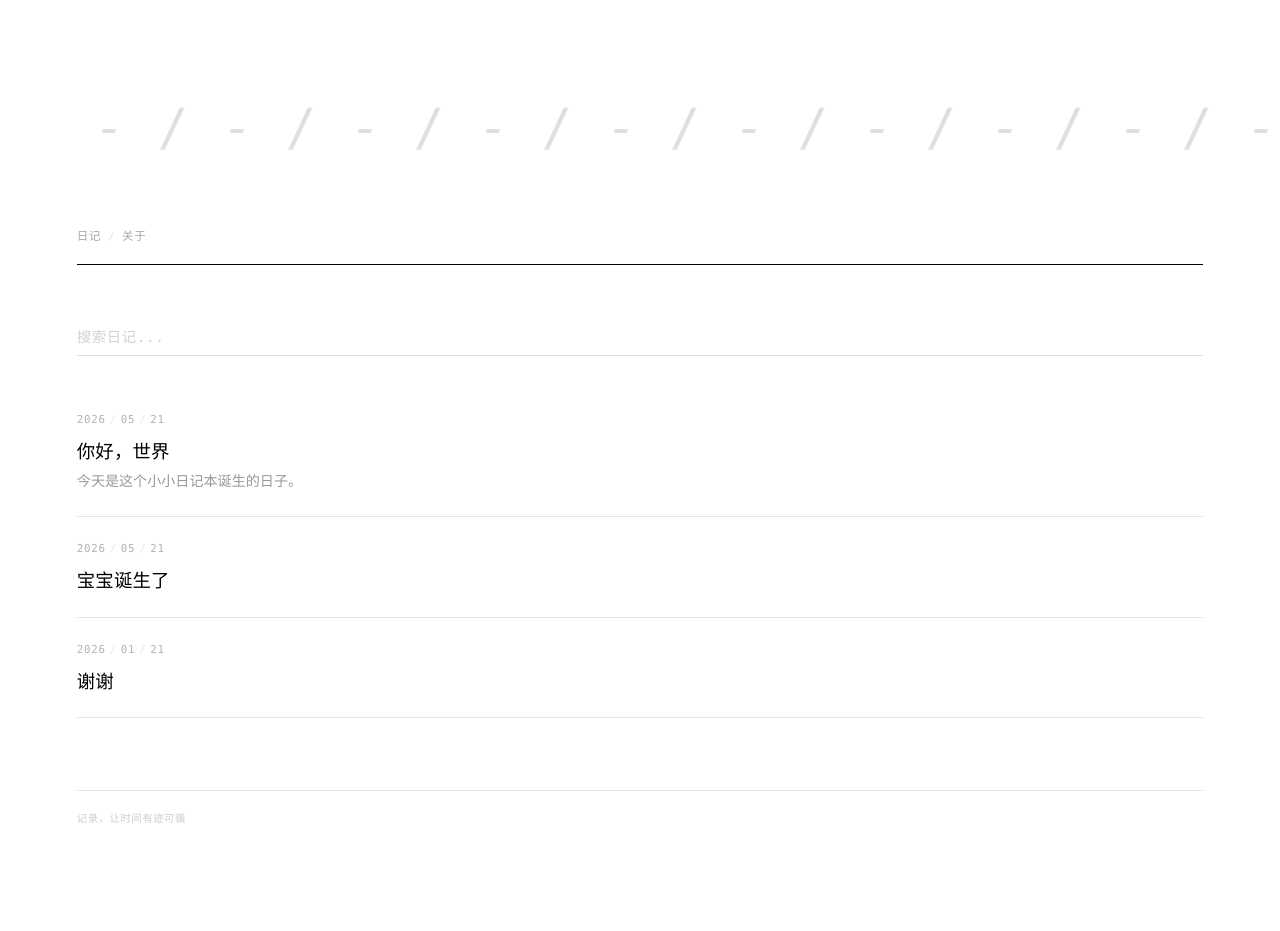
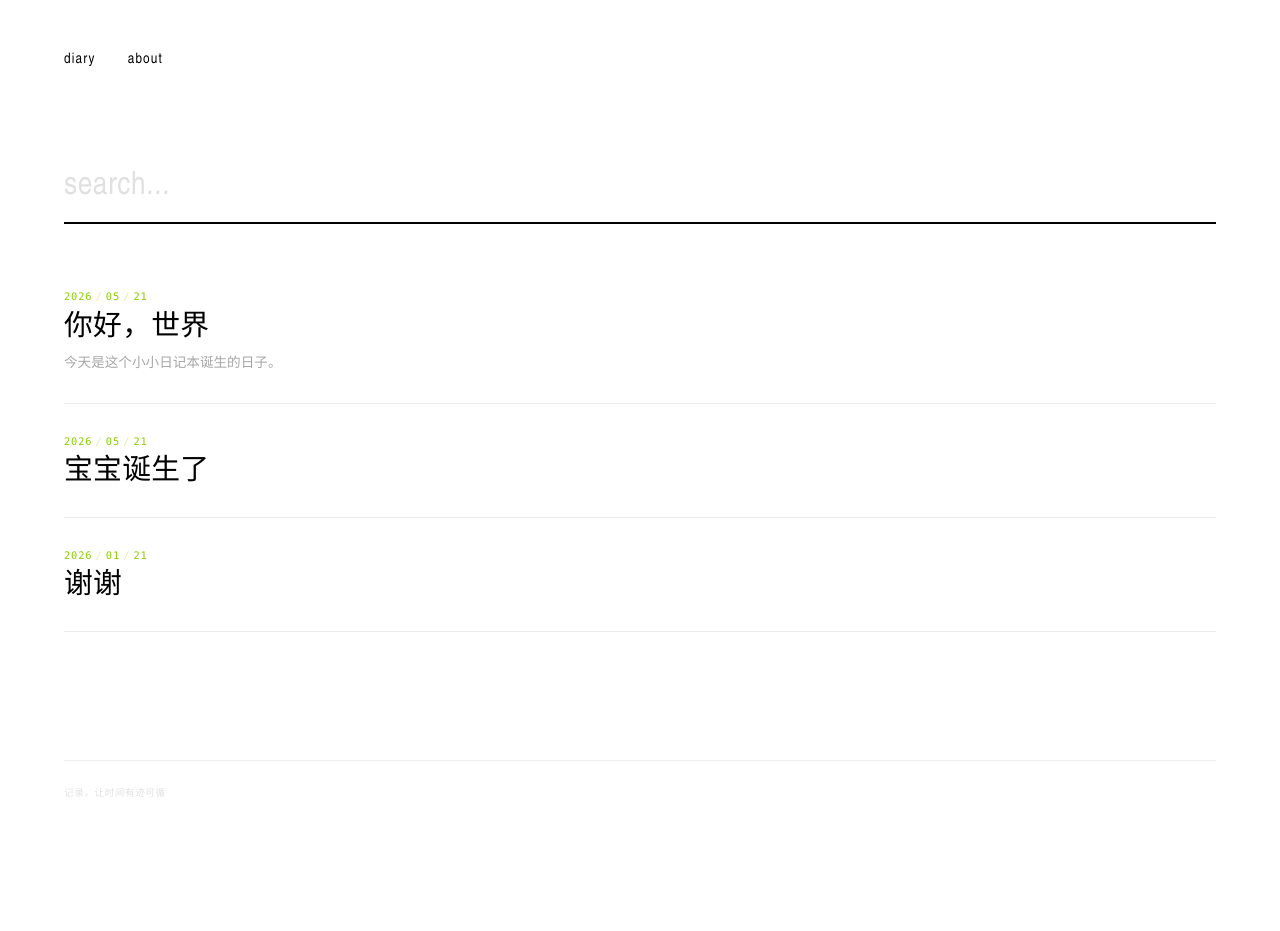
Before and after one commit to xjjjj159/xjjwri, a Jekyll site: the page built from index.html, in a window 1280 px wide. Built offline with Jekyll 4.4.1, drawn with Linux system fonts in a browser that asks for light colours; after the commit the page ends 900 px from its top, so only the background shows below that.

Commit message:
BRUT 风格大革新：Brat 绿 + Arial Narrow + 拉伸字体 + 反设计极简
- 配色：纯白底 + 纯黑字 + #8ACE00 neon green 点缀
- 字体：Arial Narrow 标题 + -apple-system 正文 + SF Mono 日期
- 标题 text-transform: lowercase，hover 时 scaleY 拉伸
- 导航改为英文小写 diary / about
- 搜索框 2rem 超大字号 + 绿色聚焦线
- 文章卡片 hover 右移，标题 hover 拉伸变色
- 文章页标题 clamp(2.5rem, 8vw, 5rem) 超大响应式
- 图片全幅出血显示
- 绿线/绿色日期/绿色引用左边框作为唯一色彩点缀
- 灯箱关闭按钮 hover 变绿拉伸
- 全部去除圆角、阴影、渐变

Co-Authored-By: Claude Opus 4.7 <noreply@anthropic.com>

```diff
--- a/_includes/head.html
+++ b/_includes/head.html
@@ -1,7 +1,7 @@
 <meta charset="UTF-8">
 <meta name="viewport" content="width=device-width, initial-scale=1.0, viewport-fit=cover">
 <meta http-equiv="X-UA-Compatible" content="ie=edge">
-<title>{% if page.title %}{{ page.title }} — {{ site.title }}{% else %}{{ site.title }}{% endif %}</title>
+<title>{% if page.title %}{{ page.title }}{% else %}{{ site.title }}{% endif %}</title>
 <meta name="description" content="{% if page.description %}{{ page.description }}{% else %}{{ site.description }}{% endif %}">
 
 <link rel="stylesheet" href="{{ site.baseurl }}/assets/css/main.css">
--- a/_includes/header.html
+++ b/_includes/header.html
@@ -1,14 +1,6 @@
-<!-- Structural twig element -->
-<div class="site-twig" aria-hidden="true">
-  <span>-</span><span>/</span><span>-</span><span>/</span><span>-</span><span>/</span><span>-</span><span>/</span><span>-</span><span>/</span><span>-</span><span>/</span><span>-</span><span>/</span><span>-</span><span>/</span><span>-</span><span>/</span><span>-</span><span>/</span>
-</div>
-
 <header class="site-header">
-  <div class="site-header__inner">
-    <span class="site-header__nav">
-      <a href="{{ site.baseurl }}/" class="site-header__link">日记</a>
-      <span class="site-header__sep">/</span>
-      <a href="{{ site.baseurl }}/about" class="site-header__link">关于</a>
-    </span>
-  </div>
+  <span class="site-header__nav">
+    <a href="{{ site.baseurl }}/" class="site-header__link">diary</a>
+    <a href="{{ site.baseurl }}/about" class="site-header__link">about</a>
+  </span>
 </header>
--- a/_includes/post-card.html
+++ b/_includes/post-card.html
@@ -11,10 +11,8 @@
     <a href="{{ site.baseurl }}{{ post.url }}">{{ post.title }}</a>
   </h2>
 
-  {% assign excerpt_text = post.excerpt | strip_html | normalize_whitespace | truncate: 200 %}
+  {% assign excerpt_text = post.excerpt | strip_html | normalize_whitespace | truncate: 140 %}
   {% if excerpt_text != "" %}
-  <div class="post-card__excerpt">
-    {{ excerpt_text }}
-  </div>
+  <div class="post-card__excerpt">{{ excerpt_text }}</div>
   {% endif %}
 </article>
--- a/assets/css/main.scss
+++ b/assets/css/main.scss
@@ -1,14 +1,15 @@
 ---
-# Front Matter 告诉 Jekyll 处理此 SCSS 文件
 ---
 
 /* ===================================
-   TWIGS — Apple-native avant-garde
+   BRUT DIARY — brat + twigs avant-garde
    =================================== */
 
 :root {
-  --font-app: -apple-system, "Helvetica Neue", "PingFang SC", system-ui, sans-serif;
-  --font-mono: "SF Mono", SFMono-Regular, Menlo, Monaco, Consolas, monospace;
+  --green: #8ACE00;
+  --font-heading: "Arial Narrow", "HelveticaNeue-Condensed", "Helvetica Neue Condensed", "Arial", sans-serif;
+  --font-body: -apple-system, "PingFang SC", "Helvetica Neue", system-ui, sans-serif;
+  --font-mono: "SF Mono", SFMono-Regular, Menlo, Consolas, monospace;
 }
 
 *, *::before, *::after { box-sizing: border-box; margin: 0; padding: 0; border-radius: 0 !important; }
@@ -16,286 +17,258 @@
 html {
   -webkit-text-size-adjust: 100%;
   -webkit-font-smoothing: antialiased;
-  -moz-osx-font-smoothing: grayscale;
-  text-rendering: optimizeLegibility;
 }
 
 body {
-  font-family: var(--font-app);
+  font-family: var(--font-body);
   font-size: 16px;
-  font-weight: 300;
-  line-height: 1.8;
+  font-weight: 400;
+  line-height: 1.7;
   color: #000;
   background: #fff;
-  padding: 8vw 6vw;
+  padding: 3rem 5vw 6rem;
   min-height: 100vh;
 }
 
-/* --- Structural top twig --- */
-.site-twig {
+/* --- HEADER --- */
+.site-header {
+  margin-bottom: 5rem;
   display: flex;
-  justify-content: space-between;
-  width: 100%;
-  margin-bottom: 8vh;
-  font-family: var(--font-mono);
-  font-size: 4vw;
-  font-weight: 300;
-  line-height: 1;
-  letter-spacing: 0;
-  user-select: none;
-  opacity: 0.12;
-  transition: opacity 0.6s ease;
-}
-.site-twig:hover { opacity: 0.25; }
-.site-twig span {
-  width: 5vw;
-  text-align: center;
-  flex-shrink: 0;
-}
-
-/* --- Header --- */
-.site-header {
-  margin-bottom: 6vh;
-  padding-bottom: 2vh;
-  border-bottom: 1px solid #000;
-  border-bottom-opacity: 0.12;
-}
-.site-header__inner {
-  display: flex;
-  align-items: baseline;
+  align-items: center;
 }
 .site-header__nav {
   display: flex;
-  align-items: baseline;
-  gap: 0.6em;
-  font-family: var(--font-mono);
-  font-size: 0.72rem;
-  font-weight: 300;
-  letter-spacing: 0.06em;
+  gap: 2rem;
+  font-family: var(--font-heading);
+  font-size: 0.9rem;
+  font-weight: 400;
+  text-transform: lowercase;
+  letter-spacing: 0.08em;
 }
 .site-header__link {
   color: #000;
   text-decoration: none;
-  opacity: 0.35;
-  transition: opacity 0.25s ease;
+  transition: all 0.15s ease;
+  display: inline-block;
 }
-.site-header__link:hover { opacity: 0.8; }
-.site-header__sep {
-  opacity: 0.12;
-  font-size: 0.65rem;
+.site-header__link:hover {
+  color: var(--green);
+  transform: scaleY(1.3);
 }
+.site-header__sep { display: none; }
 
-/* --- Search --- */
-.search-wrap {
-  margin-bottom: 6vh;
-}
+/* --- SEARCH --- */
+.search-wrap { margin-bottom: 4rem; }
 .search-input {
   width: 100%;
   border: none;
-  border-bottom: 1px solid rgba(0,0,0,0.12);
+  border-bottom: 2px solid #000;
   background: transparent;
-  padding: 0.6rem 0;
-  font-size: 0.9rem;
-  font-family: var(--font-mono);
-  font-weight: 300;
+  padding: 1rem 0;
+  font-size: 2rem;
+  font-family: var(--font-heading);
+  font-weight: 400;
   color: #000;
   outline: none;
-  letter-spacing: 0.04em;
-  transition: border-color 0.3s ease;
+  text-transform: lowercase;
+  letter-spacing: 0.02em;
+  transition: border-color 0.2s;
 }
-.search-input:focus { border-bottom-color: rgba(0,0,0,0.5); }
-.search-input::placeholder {
-  color: rgba(0,0,0,0.18);
-  font-style: normal;
+.search-input:focus { border-bottom-color: var(--green); }
+.search-input::placeholder { color: rgba(0,0,0,0.12); }
+.search-results { list-style: none; margin-top: 1.5rem; }
+.search-results li {
+  padding: 1rem 0;
+  border-bottom: 1px solid rgba(0,0,0,0.06);
+  cursor: pointer;
+  transition: all 0.15s ease;
 }
-.search-results {
-  list-style: none;
-  margin-top: 0.8rem;
-}
-.search-results li {
-  padding: 0.8rem 0;
-  border-bottom: 1px solid rgba(0,0,0,0.08);
-  cursor: pointer;
-  transition: opacity 0.15s ease;
-}
-.search-results li:active { opacity: 0.4; }
+.search-results li:hover { padding-left: 0.5rem; }
 .search-result__title {
-  font-size: 0.95rem;
+  font-family: var(--font-heading);
+  font-size: 1.2rem;
   font-weight: 400;
-  margin-bottom: 0.2rem;
+  text-transform: lowercase;
+  letter-spacing: 0.03em;
 }
 .search-result__date {
   font-family: var(--font-mono);
-  font-size: 0.68rem;
-  opacity: 0.3;
-  letter-spacing: 0.05em;
+  font-size: 0.65rem;
+  color: var(--green);
+  letter-spacing: 0.08em;
+  margin-top: 0.2rem;
 }
 .search-empty {
-  text-align: left;
-  opacity: 0.18;
+  font-family: var(--font-heading);
+  font-size: 0.85rem;
+  text-transform: lowercase;
+  opacity: 0.15;
   padding: 2rem 0;
-  font-family: var(--font-mono);
-  font-size: 0.8rem;
-  letter-spacing: 0.04em;
+  letter-spacing: 0.06em;
 }
 
-/* --- Post timeline --- */
-.post-timeline {
-  display: flex;
-  flex-direction: column;
-}
+/* --- TIMELINE --- */
+.post-timeline { display: flex; flex-direction: column; }
 .post-timeline.hidden { display: none; }
 
-/* --- Post Card --- */
+/* --- POST CARD --- */
 .post-card {
-  padding: 2.5vh 0;
-  border-bottom: 1px solid rgba(0,0,0,0.10);
-  transition: opacity 0.2s ease;
+  padding: 1.8rem 0;
+  border-bottom: 1px solid rgba(0,0,0,0.08);
+  transition: all 0.2s ease;
 }
+.post-card:hover { padding-left: 1rem; }
 .post-card:first-of-type { padding-top: 0; }
 .post-card__date {
   font-family: var(--font-mono);
-  font-size: 0.68rem;
-  font-weight: 300;
-  letter-spacing: 0.06em;
-  opacity: 0.3;
-  margin-bottom: 0.6rem;
+  font-size: 0.65rem;
+  color: var(--green);
+  letter-spacing: 0.08em;
+  margin-bottom: 0.4rem;
   display: flex;
   align-items: center;
   gap: 0.1rem;
-  transition: opacity 0.25s ease;
+  transition: color 0.2s;
 }
-.post-card:hover .post-card__date { opacity: 0.5; }
-.post-card__date-divider { opacity: 0.3; margin: 0 0.15rem; }
+.post-card:hover .post-card__date { color: #000; }
+.post-card__date-divider { opacity: 0.3; margin: 0 0.1rem; }
 .post-card__title {
-  font-size: 1.15rem;
+  font-size: 1.8rem;
+  font-family: var(--font-heading);
   font-weight: 400;
-  line-height: 1.4;
+  line-height: 1.1;
+  text-transform: lowercase;
   letter-spacing: 0.01em;
 }
 .post-card__title a {
   color: #000;
   text-decoration: none;
-  transition: opacity 0.2s ease;
+  display: inline-block;
+  transition: all 0.15s ease;
 }
-.post-card__title a:hover { opacity: 0.4; }
+.post-card__title a:hover {
+  color: var(--green);
+  transform: scaleY(1.2);
+}
 .post-card__excerpt {
-  font-size: 0.88rem;
-  opacity: 0.4;
-  line-height: 1.7;
-  margin-top: 0.3rem;
-  display: -webkit-box;
-  -webkit-line-clamp: 2;
-  -webkit-box-orient: vertical;
-  overflow: hidden;
-  transition: opacity 0.25s ease;
+  font-size: 0.85rem;
+  opacity: 0.35;
+  line-height: 1.6;
+  margin-top: 0.5rem;
+  max-width: 60ch;
 }
-.post-card:hover .post-card__excerpt { opacity: 0.55; }
 
-/* --- Single Post --- */
-.post { margin-bottom: 6vh; }
+/* --- SINGLE POST --- */
+.post { margin-bottom: 6rem; }
 .post__header {
-  margin-bottom: 4vh;
-  padding-bottom: 2vh;
-  border-bottom: 1px solid rgba(0,0,0,0.12);
+  margin-bottom: 4rem;
+  padding-bottom: 2rem;
+  border-bottom: 2px solid #000;
 }
 .post__date {
   font-family: var(--font-mono);
-  font-size: 0.68rem;
-  font-weight: 300;
-  letter-spacing: 0.06em;
-  opacity: 0.3;
-  margin-bottom: 1.5rem;
+  font-size: 0.65rem;
+  color: var(--green);
+  letter-spacing: 0.08em;
+  margin-bottom: 1rem;
   display: flex;
   align-items: center;
   gap: 0.1rem;
 }
-.post__date-divider { opacity: 0.3; margin: 0 0.15rem; }
+.post__date-divider { opacity: 0.3; margin: 0 0.1rem; }
 .post__title {
-  font-size: 2rem;
-  font-weight: 300;
-  line-height: 1.25;
-  letter-spacing: 0.02em;
+  font-family: var(--font-heading);
+  font-size: clamp(2.5rem, 8vw, 5rem);
+  font-weight: 400;
+  line-height: 0.95;
+  text-transform: lowercase;
+  letter-spacing: -0.02em;
+  transition: transform 0.3s ease;
 }
-.post__image-wrapper { margin-bottom: 3vh; }
+.post__title:hover { transform: scaleY(1.15); transform-origin: top; }
+
+.post__image-wrapper { margin: 0 -5vw 3rem; }
 .post__image {
-  width: 100%;
+  width: 100vw;
+  max-width: 100%;
   height: auto;
   display: block;
 }
+
 .post__content {
-  font-size: 1rem;
-  font-weight: 300;
+  font-size: 1.05rem;
   line-height: 2;
+  max-width: 38rem;
 }
 .post__content p { margin-bottom: 1.2rem; }
 .post__content img {
+  width: 100vw;
   max-width: 100%;
   height: auto;
   display: block;
-  margin: 1.2rem 0;
+  margin: 2rem -5vw;
+  cursor: zoom-in;
 }
 .post__content h2, .post__content h3 {
-  font-family: var(--font-mono);
-  font-weight: 300;
-  letter-spacing: 0.05em;
-  margin: 2.5rem 0 0.8rem;
-  opacity: 0.6;
+  font-family: var(--font-heading);
+  font-weight: 400;
+  text-transform: lowercase;
+  letter-spacing: 0.03em;
+  margin: 3rem 0 0.8rem;
+  color: var(--green);
 }
-.post__content h2 { font-size: 0.9rem; text-transform: uppercase; }
-.post__content h3 { font-size: 0.8rem; }
+.post__content h2 { font-size: 1.4rem; }
+.post__content h3 { font-size: 1.1rem; }
 .post__content blockquote {
-  margin: 1.2rem 0;
-  padding-left: 1rem;
-  border-left: 1px solid rgba(0,0,0,0.15);
-  opacity: 0.6;
+  margin: 1.5rem 0;
+  padding-left: 1.5rem;
+  border-left: 3px solid var(--green);
+  opacity: 0.5;
 }
 .post__content a {
   color: #000;
-  text-decoration: none;
-  border-bottom: 1px solid rgba(0,0,0,0.2);
-  transition: border-color 0.2s ease;
+  text-decoration: underline;
+  text-decoration-color: var(--green);
+  text-underline-offset: 0.2em;
+  transition: color 0.15s;
 }
-.post__content a:hover { border-bottom-color: #000; }
+.post__content a:hover { color: var(--green); }
 
-/* --- About Page --- */
-.about { padding-top: 0; }
+/* --- ABOUT --- */
+.about { padding-top: 1rem; }
 .about__title {
-  font-family: var(--font-mono);
-  font-size: 0.75rem;
-  font-weight: 300;
-  letter-spacing: 0.06em;
-  opacity: 0.35;
+  font-family: var(--font-heading);
+  font-size: 1.2rem;
+  font-weight: 400;
+  text-transform: lowercase;
+  letter-spacing: 0.05em;
   margin-bottom: 2rem;
+  color: var(--green);
 }
-.about__content {
-  font-size: 0.95rem;
-  font-weight: 300;
-  line-height: 2;
-}
+.about__content { font-size: 0.95rem; line-height: 2; max-width: 38rem; }
 .about__content p { margin-bottom: 1rem; }
 
-/* --- Footer --- */
+/* --- FOOTER --- */
 .site-footer {
-  margin-top: 8vh;
-  padding-top: 2vh;
-  border-top: 1px solid rgba(0,0,0,0.10);
+  margin-top: 8rem;
+  padding-top: 1.5rem;
+  border-top: 1px solid rgba(0,0,0,0.06);
 }
 .site-footer__inner {
   font-family: var(--font-mono);
-  font-size: 0.65rem;
-  font-weight: 300;
-  opacity: 0.2;
-  letter-spacing: 0.05em;
-  transition: opacity 0.3s ease;
+  font-size: 0.6rem;
+  text-transform: lowercase;
+  opacity: 0.12;
+  letter-spacing: 0.06em;
+  transition: opacity 0.3s;
 }
-.site-footer__inner:hover { opacity: 0.4; }
+.site-footer__inner:hover { opacity: 0.3; }
 
-/* --- Image Lightbox --- */
+/* --- LIGHTBOX --- */
 .lightbox {
   position: fixed;
   inset: 0;
-  background: rgba(255,255,255,0.96);
+  background: rgba(255,255,255,0.97);
   z-index: 9999;
   display: flex;
   align-items: center;
@@ -303,40 +276,38 @@ body {
   cursor: zoom-out;
   opacity: 0;
   pointer-events: none;
-  transition: opacity 0.25s ease;
+  transition: opacity 0.2s ease;
 }
 .lightbox.open { opacity: 1; pointer-events: auto; }
 .lightbox img {
-  max-width: 92vw;
-  max-height: 92vh;
+  max-width: 94vw;
+  max-height: 94vh;
   object-fit: contain;
   cursor: default;
 }
 .lightbox__close {
   position: absolute;
-  top: 2rem;
-  right: 2rem;
-  font-family: var(--font-mono);
-  font-size: 0.7rem;
-  letter-spacing: 0.06em;
+  top: 1.5rem;
+  right: 1.5rem;
+  font-family: var(--font-heading);
+  font-size: 0.75rem;
+  text-transform: lowercase;
   opacity: 0.2;
   cursor: pointer;
   background: none;
   border: none;
   color: #000;
-  transition: opacity 0.2s;
+  letter-spacing: 0.06em;
+  transition: all 0.15s;
 }
-.lightbox__close:hover { opacity: 0.6; }
-.post__content img,
-.post__image,
-.post-card__image { cursor: zoom-in; }
+.lightbox__close:hover { opacity: 0.8; color: var(--green); transform: scaleY(1.3); }
 
-/* --- Responsive --- */
+/* --- RESPONSIVE --- */
 @media (max-width: 480px) {
-  body { padding: 6vw 5vw; }
-  .site-twig { font-size: 5vw; margin-bottom: 5vh; }
-  .site-twig span { width: 6vw; }
-  .post__title { font-size: 1.5rem; }
-  .post__content { font-size: 0.95rem; }
-  .post-card__title { font-size: 1.05rem; }
+  body { padding: 2rem 1.2rem 4rem; }
+  .post__image-wrapper { margin: 0 -1.2rem 2rem; }
+  .post__content img { margin: 1.5rem -1.2rem; }
+  .search-input { font-size: 1.5rem; }
+  .post-card__title { font-size: 1.4rem; }
+  .post__title { font-size: clamp(2rem, 7vw, 3.5rem); }
 }
--- a/index.html
+++ b/index.html
@@ -1,10 +1,9 @@
 ---
 layout: default
-title: 日记
 ---
 
 <div class="search-wrap">
-  <input type="text" id="searchInput" class="search-input" placeholder="搜索日记..." autocomplete="off">
+  <input type="text" id="searchInput" class="search-input" placeholder="search..." autocomplete="off">
   <ul class="search-results" id="searchResults" style="display:none"></ul>
   <div class="search-empty" id="searchEmpty" style="display:none"></div>
 </div>
```
